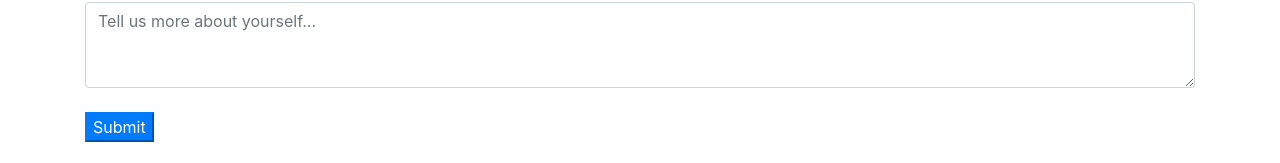
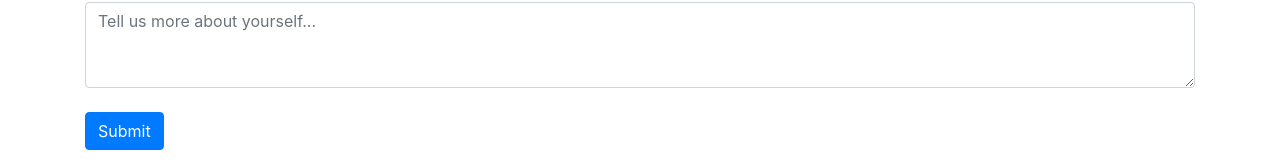
Before and after one commit to Lestepaaa/Wireframe-Bootstrap, a plain HTML site: page index.html in a window 1280 px wide. Shown: the part 684-847 px from the top of the page. Drawn offline with Linux system fonts and the light colour scheme.

Commit message:
edited submit button

```diff
--- a/index.html
+++ b/index.html
@@ -83,7 +83,7 @@
         </form>
       </div>
       <div class="row-12 mb-2 mt-2">
-        <button type="submit" class="signupbtn btn-primary mb-2 mt-2">Submit</button>
+        <button type="submit" class="btn btn-primary mb-2 mt-2">Submit</button>
       </div>
     </div>
     <!--Boostrap Javascript Files-->
```
